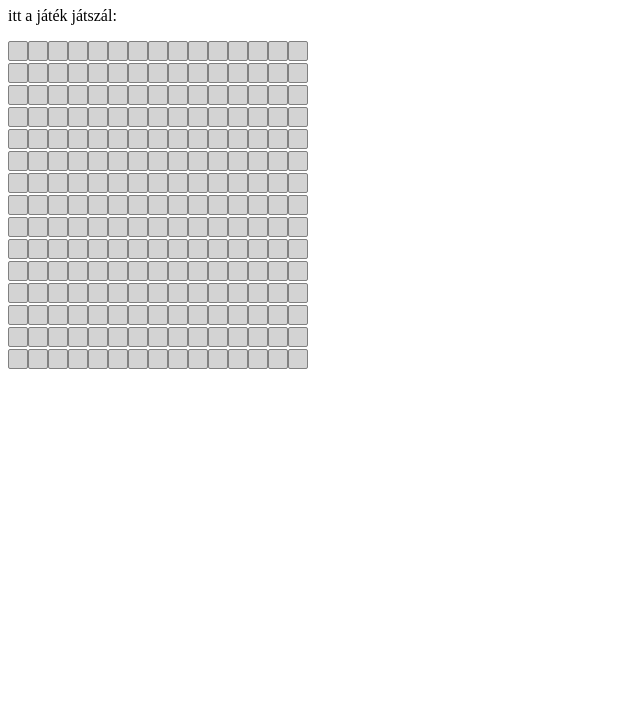
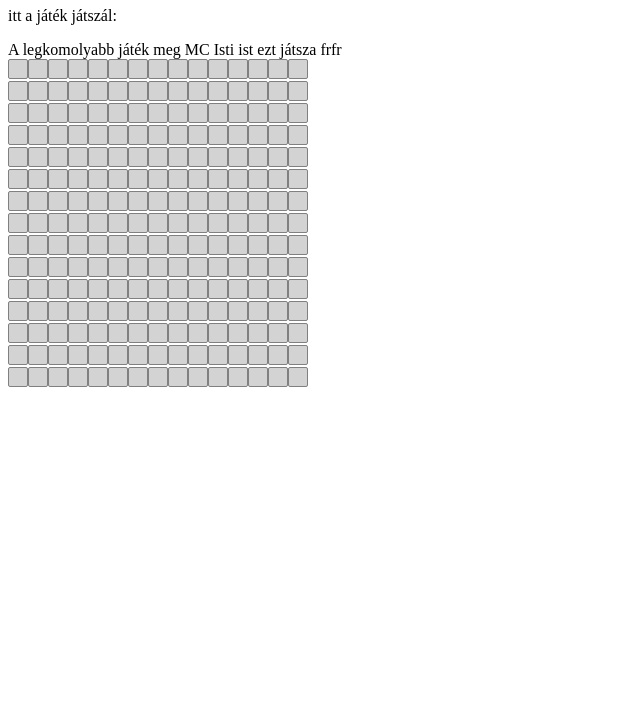
Before and after one commit to nagygergo-buh/bolondjatek, a plain HTML site: page index.html in a window 1280 px wide. Shown: the part 73-800 px from the top of the page, without its empty margins (0-640 px from the left). Drawn offline with Linux system fonts and the light colour scheme.

Commit message:
MC pityesz is ezt játsza

```diff
--- a/index.html
+++ b/index.html
@@ -8,6 +8,7 @@
 <body>
     <h1>Bolondjáték</h1>
     <p>itt a játék játszál:</p>
+    <div>A legkomolyabb játék meg MC Isti ist ezt játsza frfr</div>
     <div id="keret"></div>
 
     <script src="alap.js"></script>
```
